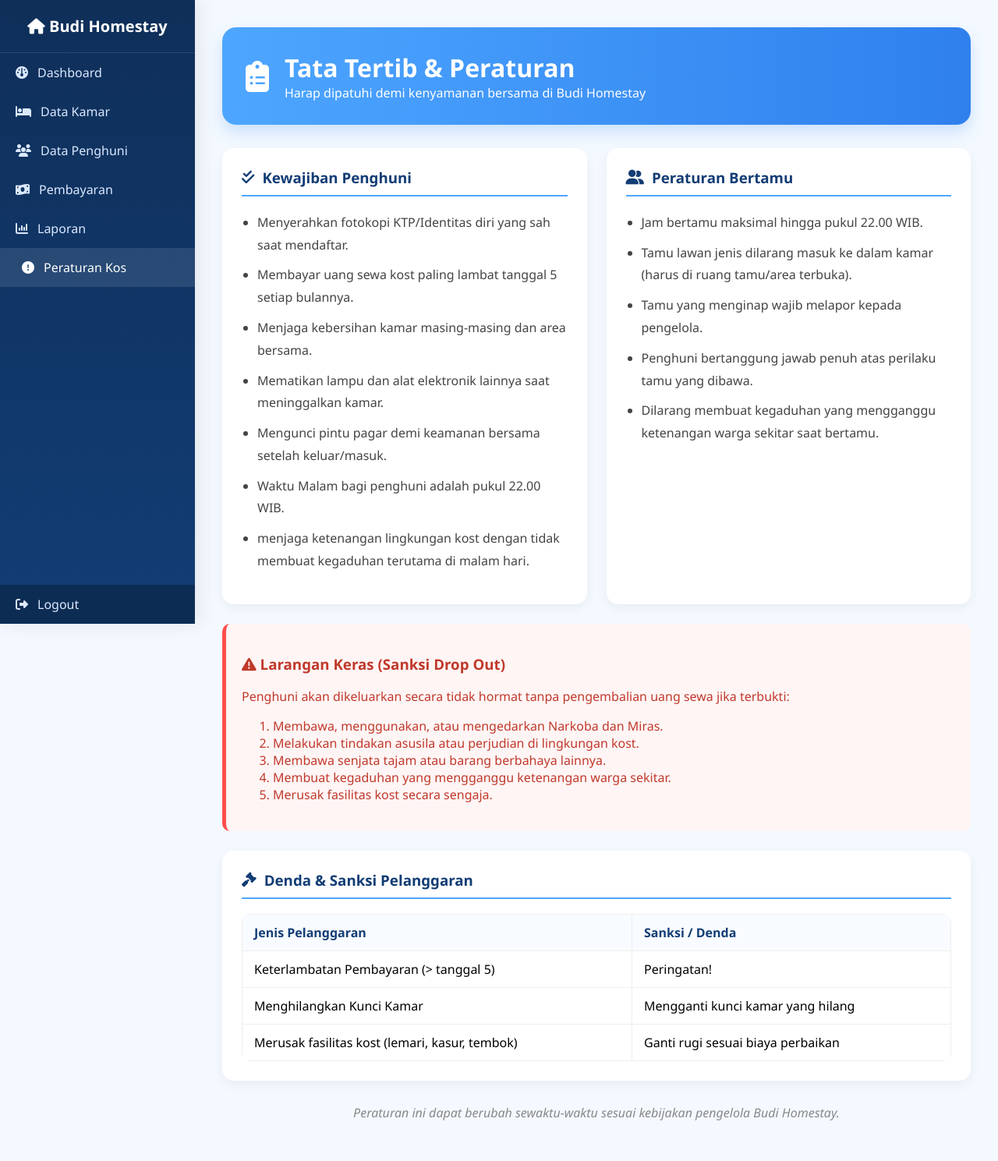
After one commit to Ghanirizki27/budihomestay, a PHP site: the page made by src/Peraturan kost.php in a window 1280 px wide. The commit adds this page. Shown: the whole page at 78% size. Run offline with PHP 8.4, Linux system fonts and the light colour scheme; a user stored in the database is signed in.

Commit message:
membuat peraturan kost

```diff
--- /dev/null
+++ b/src/Peraturan kost.php
@@ -0,0 +1,252 @@
+<?php
+session_start();
+// Proteksi halaman: Jika belum login, tendang ke login.php
+if (!isset($_SESSION['status']) || $_SESSION['status'] != "login") {
+    header("Location: login.php");
+    exit;
+}
+
+$halaman = 'peraturan.php'; // Untuk menandai menu aktif
+?>
+
+<!DOCTYPE html>
+<html lang="id">
+<head>
+    <meta charset="UTF-8">
+    <meta name="viewport" content="width=device-width, initial-scale=1.0">
+    <title>Peraturan Kost - Budi Homestay</title>
+    <link rel="stylesheet" href="https://cdnjs.cloudflare.com/ajax/libs/font-awesome/6.5.0/css/all.min.css">
+    <style>
+        /* Menggunakan base CSS yang kamu berikan sebelumnya */
+        body {
+            margin: 0;
+            font-family: 'Segoe UI', Arial, sans-serif;
+            background-color: #f4f9ff;
+        }
+
+        .sidebar {
+            width: 250px;
+            height: 100vh;
+            background: linear-gradient(180deg, #0f2f59, #123d75);
+            position: fixed;
+            color: white;
+            display: flex;
+            flex-direction: column;
+            justify-content: space-between;
+            box-shadow: 5px 0 25px rgba(0,0,0,0.08);
+        }
+
+        .sidebar h2 {
+            text-align: center;
+            padding: 20px 10px;
+            margin: 0;
+            font-size: 20px;
+            border-bottom: 1px solid rgba(255,255,255,0.1);
+        }
+
+        .sidebar a {
+            display: flex;
+            align-items: center;
+            gap: 12px;
+            padding: 14px 20px;
+            color: #dbe9ff;
+            text-decoration: none;
+            transition: 0.3s;
+        }
+
+        .sidebar a:hover, .sidebar a.active {
+            background: rgba(255,255,255,0.1);
+            padding-left: 28px;
+            color: white;
+        }
+
+        .main {
+            margin-left: 250px;
+            padding: 35px;
+        }
+
+        .header {
+            background: linear-gradient(90deg, #4da6ff, #2f80ed);
+            color: white;
+            padding: 30px;
+            border-radius: 18px;
+            display: flex;
+            align-items: center;
+            gap: 20px;
+            box-shadow: 0 10px 20px rgba(47,128,237,0.2);
+            margin-bottom: 30px;
+        }
+
+        /* Styling Konten Peraturan */
+        .rule-container {
+            display: grid;
+            grid-template-columns: 1fr 1fr;
+            gap: 25px;
+        }
+
+        .rule-card {
+            background: white;
+            padding: 25px;
+            border-radius: 15px;
+            box-shadow: 0 5px 15px rgba(0,0,0,0.05);
+        }
+
+        .rule-card h3 {
+            margin-top: 0;
+            color: #123d75;
+            border-bottom: 2px solid #4da6ff;
+            padding-bottom: 10px;
+            display: flex;
+            align-items: center;
+            gap: 10px;
+        }
+
+        .rule-card ul {
+            padding-left: 20px;
+            line-height: 1.8;
+            color: #444;
+        }
+
+        .rule-card ul li {
+            margin-bottom: 10px;
+        }
+
+        .alert-box {
+            grid-column: span 2;
+            background: #fff5f5;
+            border-left: 5px solid #ff4d4d;
+            padding: 20px;
+            border-radius: 10px;
+            color: #c0392b;
+        }
+
+        table {
+            width: 100%;
+            border-collapse: collapse;
+            background: white;
+            margin-top: 15px;
+            border-radius: 10px;
+            overflow: hidden;
+        }
+
+        th, td {
+            padding: 12px 15px;
+            border: 1px solid #eee;
+            text-align: left;
+        }
+
+        th {
+            background-color: #f8fbff;
+            color: #123d75;
+        }
+
+        .footer-note {
+            margin-top: 30px;
+            text-align: center;
+            color: #888;
+            font-style: italic;
+        }
+    </style>
+</head>
+<body>
+
+<div class="sidebar">
+    <div class="menu-atas">
+        <h2><i class="fa-solid fa-house"></i> Budi Homestay</h2>
+        <a href="dashboard.php"><i class="fa-solid fa-gauge"></i> Dashboard</a>
+        <a href="kamar.php"><i class="fa-solid fa-bed"></i> Data Kamar</a>
+        <a href="penghuni.php"><i class="fa-solid fa-users"></i> Data Penghuni</a>
+         <a href="pembayaran.php" class="<?= ($halaman == 'pembayaran.php') ? 'active' : ''; ?>">
+            <i class="fa-solid fa-money-bill-wave"></i> Pembayaran
+        </a>
+
+        <a href="laporan.php" class="<?= ($halaman == 'laporan.php') ? 'active' : ''; ?>">
+            <i class="fa-solid fa-chart-column"></i> Laporan
+        </a>
+        <a href="peraturan.php" class="active"><i class="fa-solid fa-circle-exclamation"></i> Peraturan Kos</a>
+    </div>
+    <div class="menu-bawah">
+        <a href="logout.php" style="background: #0d2c54;"><i class="fa-solid fa-right-from-bracket"></i> Logout</a>
+    </div>
+</div>
+
+<div class="main">
+    <div class="header">
+        <i class="fa-solid fa-clipboard-list" style="font-size: 40px;"></i>
+        <div>
+            <h1 style="margin:0;">Tata Tertib & Peraturan</h1>
+            <p style="margin:0;">Harap dipatuhi demi kenyamanan bersama di Budi Homestay</p>
+        </div>
+    </div>
+
+    <div class="rule-container">
+        <div class="rule-card">
+            <h3><i class="fa-solid fa-check-double"></i> Kewajiban Penghuni</h3>
+            <ul>
+                <li>Menyerahkan fotokopi KTP/Identitas diri yang sah saat mendaftar.</li>
+                <li>Membayar uang sewa kost paling lambat tanggal 5 setiap bulannya.</li>
+                <li>Menjaga kebersihan kamar masing-masing dan area bersama.</li>
+                <li>Mematikan lampu dan alat elektronik lainnya saat meninggalkan kamar.</li>
+                <li>Mengunci pintu pagar demi keamanan bersama setelah keluar/masuk.</li>
+                <li>Waktu Malam bagi penghuni adalah pukul 22.00 WIB.
+                <li>menjaga ketenangan lingkungan kost dengan tidak membuat kegaduhan terutama di malam hari.</li>
+                </li>
+            </ul>
+        </div>
+
+        <div class="rule-card">
+            <h3><i class="fa-solid fa-user-group"></i> Peraturan Bertamu</h3>
+            <ul>
+                <li>Jam bertamu maksimal hingga pukul 22.00 WIB.</li>
+                <li>Tamu lawan jenis dilarang masuk ke dalam kamar (harus di ruang tamu/area terbuka).</li>
+                <li>Tamu yang menginap wajib melapor kepada pengelola.</li>
+                <li>Penghuni bertanggung jawab penuh atas perilaku tamu yang dibawa.
+                <li>Dilarang membuat kegaduhan yang mengganggu ketenangan warga sekitar saat bertamu.</li>
+                </li>
+            </ul>
+        </div>
+
+        <div class="alert-box">
+            <h3><i class="fa-solid fa-triangle-exclamation"></i> Larangan Keras (Sanksi Drop Out)</h3>
+            <p>Penghuni akan dikeluarkan secara tidak hormat tanpa pengembalian uang sewa jika terbukti:</p>
+            <ol>
+                <li>Membawa, menggunakan, atau mengedarkan Narkoba dan Miras.</li>
+                <li>Melakukan tindakan asusila atau perjudian di lingkungan kost.</li>
+                <li>Membawa senjata tajam atau barang berbahaya lainnya.</li>
+                <li>Membuat kegaduhan yang mengganggu ketenangan warga sekitar.</li>
+                <li>Merusak fasilitas kost secara sengaja.</li>
+            </ol>
+        </div>
+
+        <div class="rule-card" style="grid-column: span 2;">
+            <h3><i class="fa-solid fa-gavel"></i> Denda & Sanksi Pelanggaran</h3>
+            <table>
+                <thead>
+                    <tr>
+                        <th>Jenis Pelanggaran</th>
+                        <th>Sanksi / Denda</th>
+                    </tr>
+                </thead>
+                <tbody>
+                    <tr>
+                        <td>Keterlambatan Pembayaran (> tanggal 5)</td>
+                        <td>Peringatan!</td>
+                    </tr>
+                    <tr>
+                        <td>Menghilangkan Kunci Kamar</td>
+                        <td>Mengganti kunci kamar yang hilang</td>
+                    </tr>
+                    <tr>
+                        <td>Merusak fasilitas kost (lemari, kasur, tembok)</td>
+                        <td>Ganti rugi sesuai biaya perbaikan</td>
+                    </tr>
+                </tbody>
+            </table>
+        </div>
+    </div>
+
+    <p class="footer-note">Peraturan ini dapat berubah sewaktu-waktu sesuai kebijakan pengelola Budi Homestay.</p>
+</div>
+
+</body>
+</html>
--- a/src/dashboard.php
+++ b/src/dashboard.php
@@ -214,8 +214,8 @@ $total_penghuni = mysqli_num_rows($penghuni);
         <a href="laporan.php" class="<?= ($halaman == 'laporan.php') ? 'active' : ''; ?>">
             <i class="fa-solid fa-chart-column"></i> Laporan
         </a>
-        <a href="peraturan.php" class="<?= ($halaman == 'peraturan.php') ? 'active' : ''; ?>">
-            <i class="fa-solid fa-chart-column"></i> Peraturan Kos
+        <a href="Peraturan kost.php" class="<?= ($halaman == 'Peraturan kost.php') ? 'active' : ''; ?>">
+            <i class="fa-solid fa-chart-column"></i> Peraturan Kost
         </a>
     </div>
 
--- a/src/index.php
+++ b/src/index.php
@@ -59,7 +59,7 @@ if (isset($_POST['login'])) {
             font-family: sans-serif;
             color: white;
             overflow: hidden;
-            transition: background 0.5s ease; /* Transisi halus */
+            transition: background 0.3s ease; /* Transisi halus */
         }
 
         /* [LAMPU MENYALA] Foto muncul */
--- a/src/login.php
+++ b/src/login.php
@@ -59,7 +59,7 @@ if (isset($_POST['login'])) {
             font-family: sans-serif;
             color: white;
             overflow: hidden;
-            transition: background 0.5s ease; /* Transisi halus */
+            transition: background 0.3s ease; /* Transisi halus */
         }
 
         /* [LAMPU MENYALA] Foto muncul */
```
